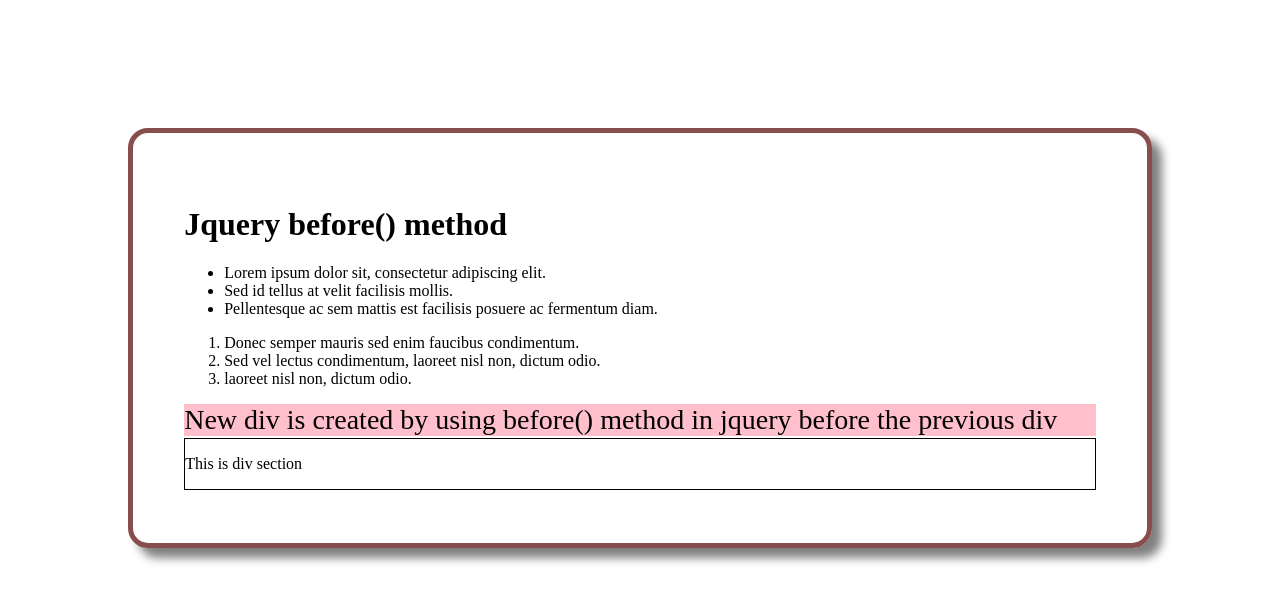
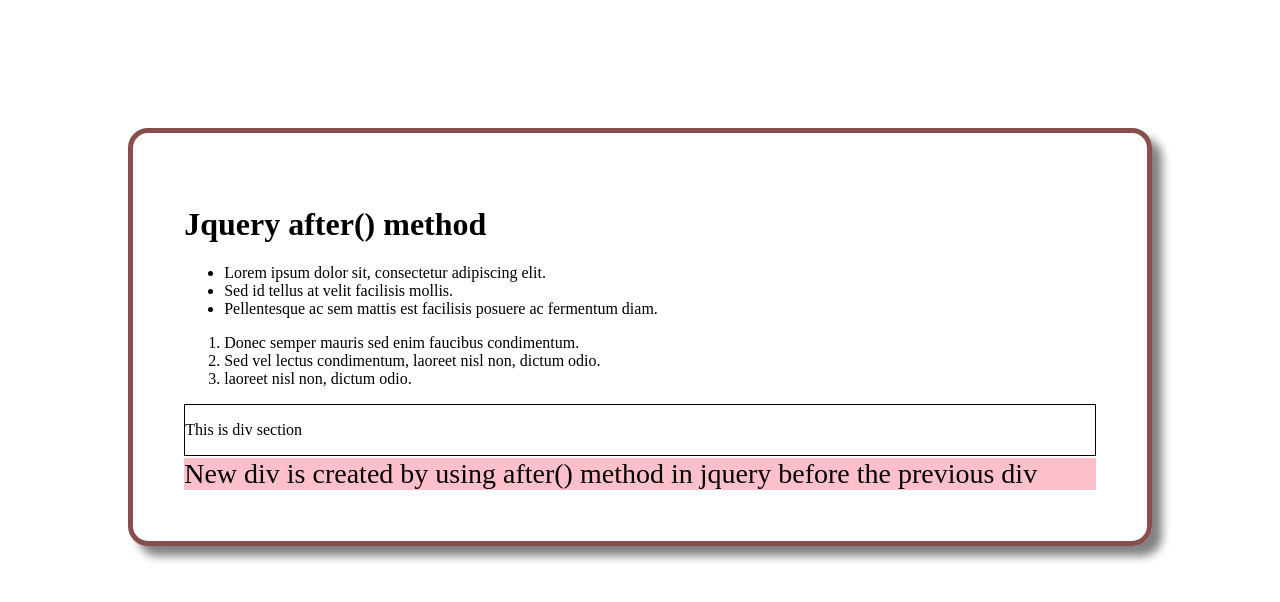
Before and after one commit to SohanFullDev/Mastering-Jquery, a plain HTML site: page ch1/index.html in a window 1280 px wide. Drawn offline with Linux system fonts and the light colour scheme.

Commit message:
2.3_after()_dom manipulation methods_c_ch1

```diff
--- a/ch1/index.html
+++ b/ch1/index.html
@@ -7,7 +7,7 @@
     <script src="../jquery-3.6.0.min.js"></script>
     <script>
      $(document).ready(function(){
-        $('.div1').before('<div style="background-color:pink; font-size:28px;">New div is created by using before() method in jquery before the previous div</div>');
+        $('.div1').after('<div style="background-color:pink; font-size:28px;">New div is created by using after() method in jquery before the previous div</div>');
      });
     </script>
     <style>
@@ -32,7 +32,7 @@
 </head>
 <body>
     <div class="container">
-       <h1>Jquery before() method </h1>
+       <h1>Jquery after() method </h1>
        <ul>
         <li>Lorem ipsum dolor sit, consectetur
             adipiscing elit.</li>
```
